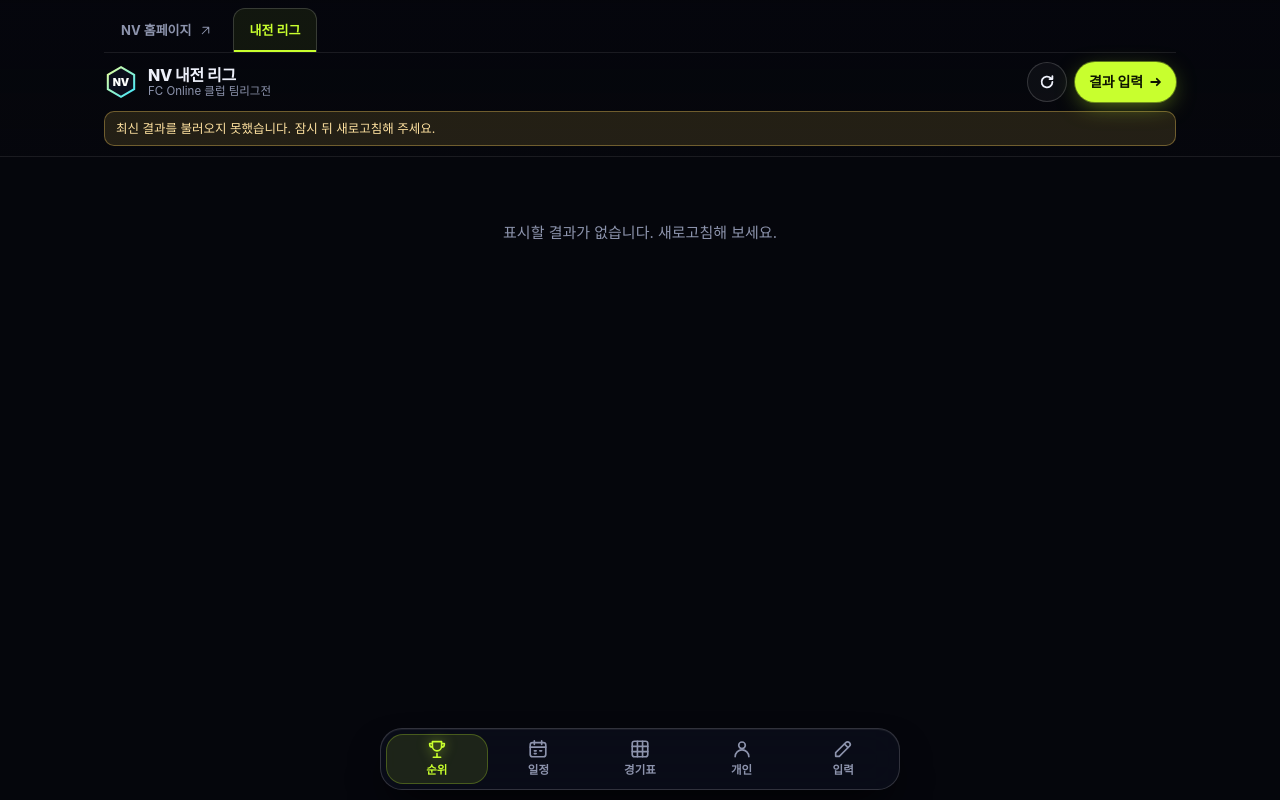
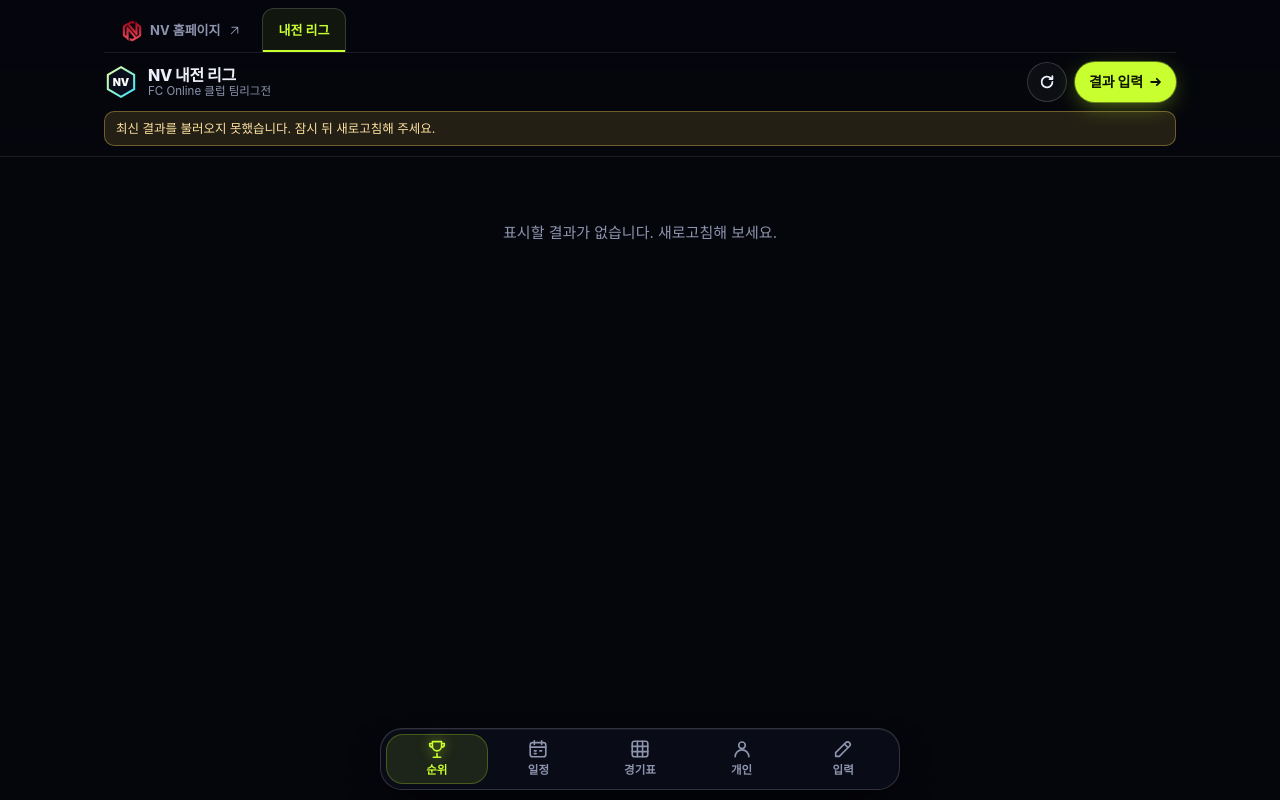
Before and after one commit to dindoopark/nv-league, a website: page index.html in a window 1280 px wide. Drawn offline with Linux system fonts and the light colour scheme; no server answers; a web font is replaced by a local one.

Commit message:
상단 홈페이지 탭에 NV 공식 마크 추가 (Codex)

```diff
--- a/index.html
+++ b/index.html
@@ -33,6 +33,7 @@
       <div class="wrap">
         <nav class="site-tabs" aria-label="NV 사이트 이동">
           <a href="https://nv-fconline.github.io/">
+            <img class="site-mark" src="logos/nv-mark.png" alt="" width="22" height="22" decoding="async" />
             NV 홈페이지
             <svg viewBox="0 0 20 20" aria-hidden="true"><path d="M5 15 15 5M6 5h9v9" /></svg>
           </a>
--- a/style.css
+++ b/style.css
@@ -264,6 +264,13 @@ p.empty {
   stroke-width: 1.6;
   stroke-linecap: round;
   stroke-linejoin: round;
+}
+
+.site-mark {
+  flex: none;
+  width: 22px;
+  height: 22px;
+  object-fit: contain;
 }
 
 .brand {
```
Also changed, not shown: logos/nv-mark.png (added).
